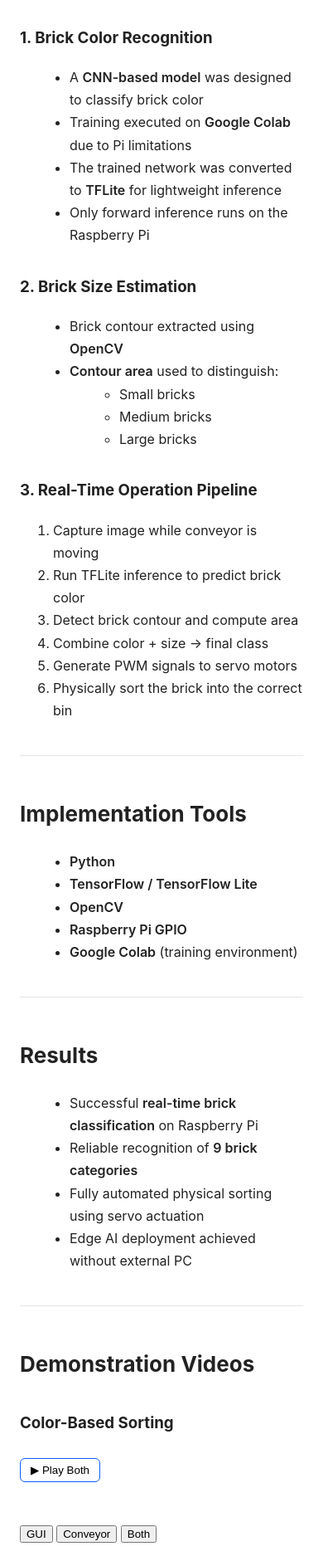
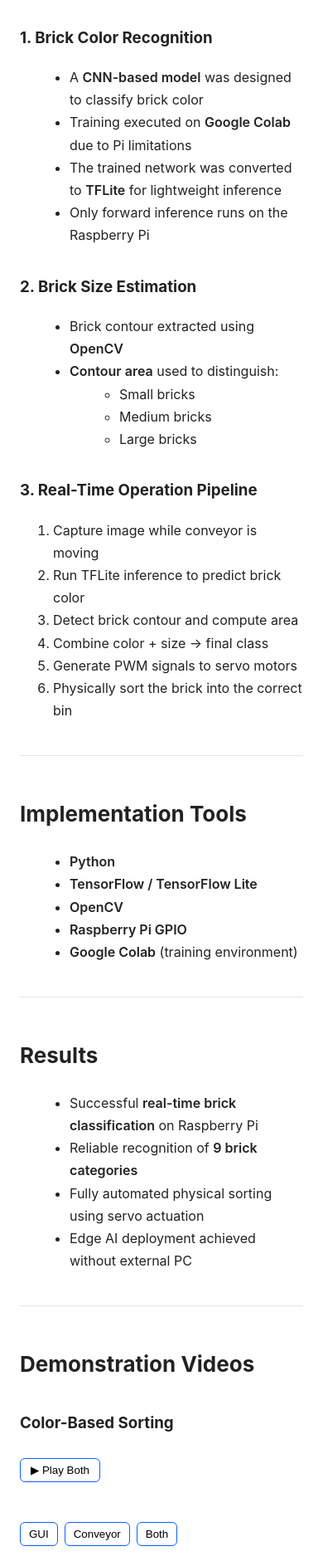
Before and after one commit to SUN1031/SUN1031.github.io, a Jekyll site: the page built from _projects/smart-classification-raspberrypi.md, in a window 390 px wide. Shown: the part 2447-4328 px from the top of the page at 83% size. Built offline with Jekyll 4.4.1, drawn with Linux system fonts in a browser that asks for light colours.

Commit message:
Update style.css

```diff
--- a/assets/css/style.css
+++ b/assets/css/style.css
@@ -297,3 +297,25 @@ main strong {
   border-color: #8ab4ff;
   color: #8ab4ff;
 }
+
+/* ---------- RaspberryPi Mobile ---------- */
+.mobile-view-toggle {
+  display: none;
+  margin: 8px 0;
+  gap: 8px;
+}
+
+.mobile-view-toggle button {
+  padding: 6px 10px;
+  border: 1px solid #0b5fff;
+  background: none;
+  border-radius: 6px;
+  cursor: pointer;
+}
+
+/* Only show on mobile */
+@media (max-width: 700px) {
+  .mobile-view-toggle {
+    display: flex;
+  }
+}
```
